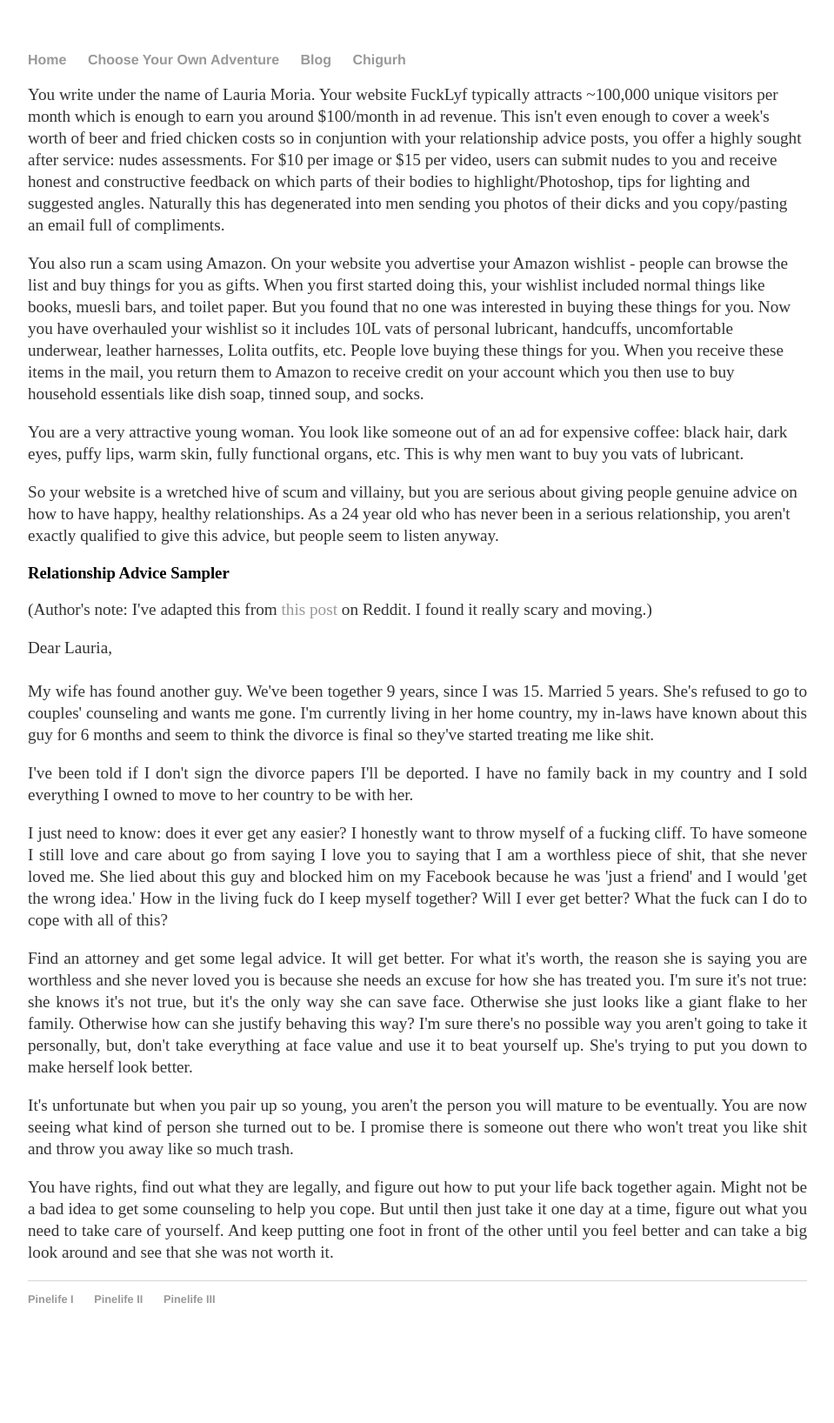
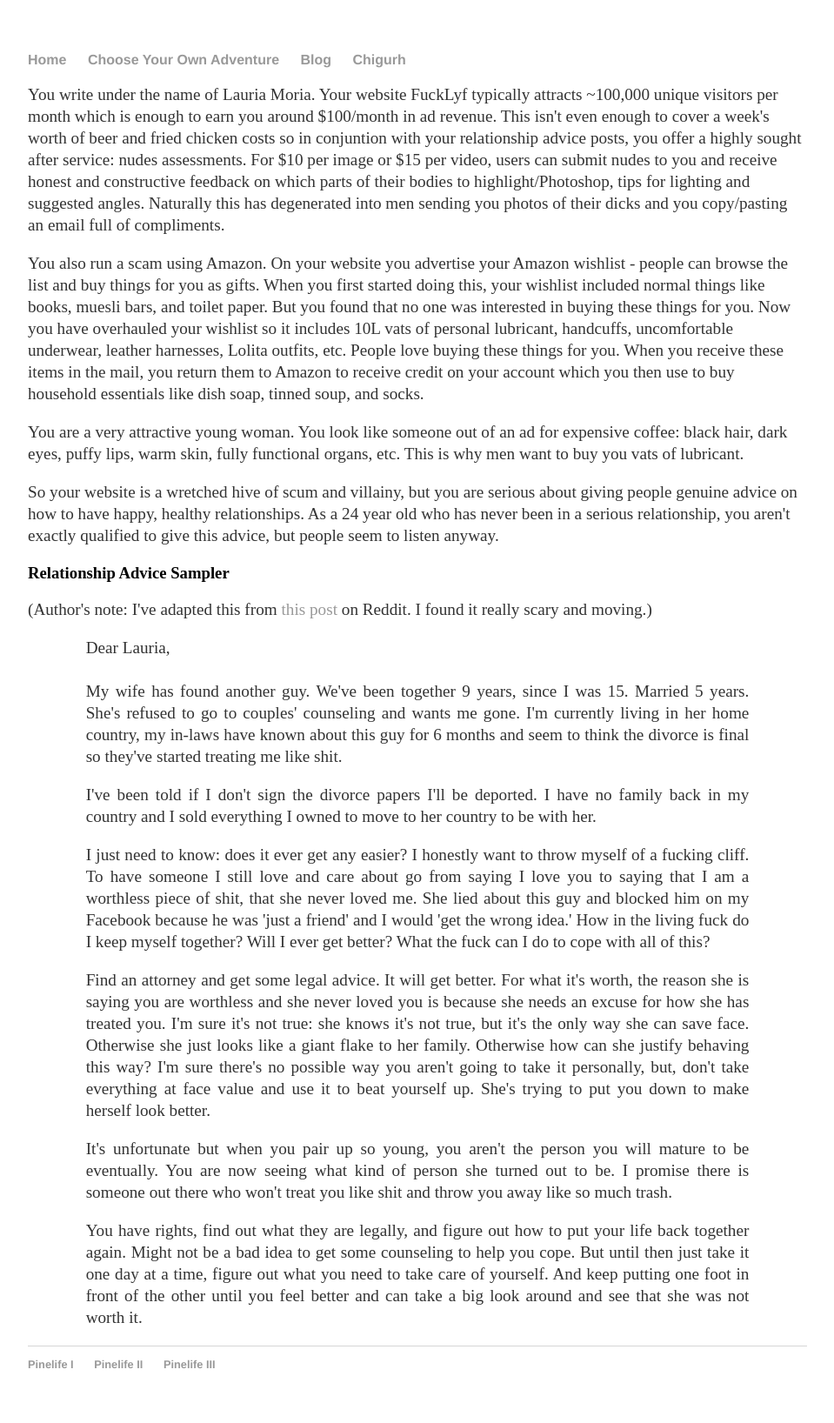
Before and after one commit to Pinelife/pinelife.github.io, a Jekyll site: the page built from Hellhole/Room2.html, in a window 1280 px wide. Shown: the whole page at 87% size, without its empty margins (160-1119 px from the left). Built offline with Jekyll 4.4.1, drawn with Linux system fonts in a browser that asks for light colours; before the commit the page ends 1561 px from its top, so only the background shows below that.

Commit message:
Update Room2.html

```diff
--- a/Hellhole/Room2.html
+++ b/Hellhole/Room2.html
@@ -2,6 +2,9 @@
 layout: default
 title: Pinelife
 ---
+
+<style> .indented { padding-left: 50pt; padding-right: 50pt; } </style>
+
 
 <p>You write under the name of Lauria Moria. Your website FuckLyf typically attracts ~100,000 unique visitors per month which is
   enough to earn you around $100/month in ad revenue. This isn't even enough to cover a week's worth of beer and fried chicken costs
@@ -29,27 +32,27 @@
 <p>(Author's note: I've adapted this from <a href = "https://www.reddit.com/r/relationships/comments/6bleen/me_24mwith_my_wife25f_9_years_together_5_married/">
     this post</a> on Reddit. I found it really scary and moving.)</p>
 
-<p style="text-align:justify">
+<p style="text-align:justify" class="indented">
   Dear Lauria,<br/>
   <br/>
   My wife has found another guy. We've been together 9 years, since I was 15. Married 5 years. She's refused to go to couples' counseling and wants me gone. I'm currently living in her
   home country, my in-laws have known about this guy for 6 months and seem to think the divorce is final so they've started treating me
   like shit.</p>
-<p style="text-align:justify">I've been told if I don't sign the divorce papers I'll be deported. I have no family back in my country and I sold everything I owned
+<p style="text-align:justify" class="indented">I've been told if I don't sign the divorce papers I'll be deported. I have no family back in my country and I sold everything I owned
   to move to her country to be with her.</p>
-<p style="text-align:justify">I just need to know: does it ever get any easier? I honestly want to throw myself of a fucking cliff. To have someone I still love
+<p style="text-align:justify" class="indented">I just need to know: does it ever get any easier? I honestly want to throw myself of a fucking cliff. To have someone I still love
   and care about go from saying I love you to saying that I am a worthless piece of shit, that she never loved me. She lied about
   this guy and blocked him on my Facebook because he was 'just a friend' and I would 'get the wrong idea.' How in the living fuck do
   I keep myself together? Will I ever get better? What the fuck can I do to cope with all of this?</p>
 
-<p style="text-align:justify">Find an attorney and get some legal advice. It will get better. For what it's worth, the reason she is saying you are worthless and
+<p style="text-align:justify" class="indented">Find an attorney and get some legal advice. It will get better. For what it's worth, the reason she is saying you are worthless and
   she never loved you is because she needs an excuse for how she has treated you. I'm sure it's not true: she knows it's not true, but
   it's the only way she can save face. Otherwise she just looks like a giant flake to her family. Otherwise how can she justify behaving this way?
   I'm sure there's no possible way you aren't going to take it personally, but, don't take everything at face value and use it to beat yourself up.
   She's trying to put you down to make herself look better.</p>
-<p style="text-align:justify">It's unfortunate but when you pair up so young, you aren't the person you will mature to be eventually. You are now seeing what kind of
+<p style="text-align:justify" class="indented">It's unfortunate but when you pair up so young, you aren't the person you will mature to be eventually. You are now seeing what kind of
   person she turned out to be. I promise there is someone out there who won't treat you like shit and throw you away like so much trash.</p>
 
-<p style="text-align:justify">You have rights, find out what they are legally, and figure out how to put your life back together again. Might not be a bad idea to
+<p style="text-align:justify" class="indented">You have rights, find out what they are legally, and figure out how to put your life back together again. Might not be a bad idea to
   get some counseling to help you cope. But until then just take it one day at a time, figure out what you need to take care of yourself.
   And keep putting one foot in front of the other until you feel better and can take a big look around and see that she was not worth it.</p>
```
